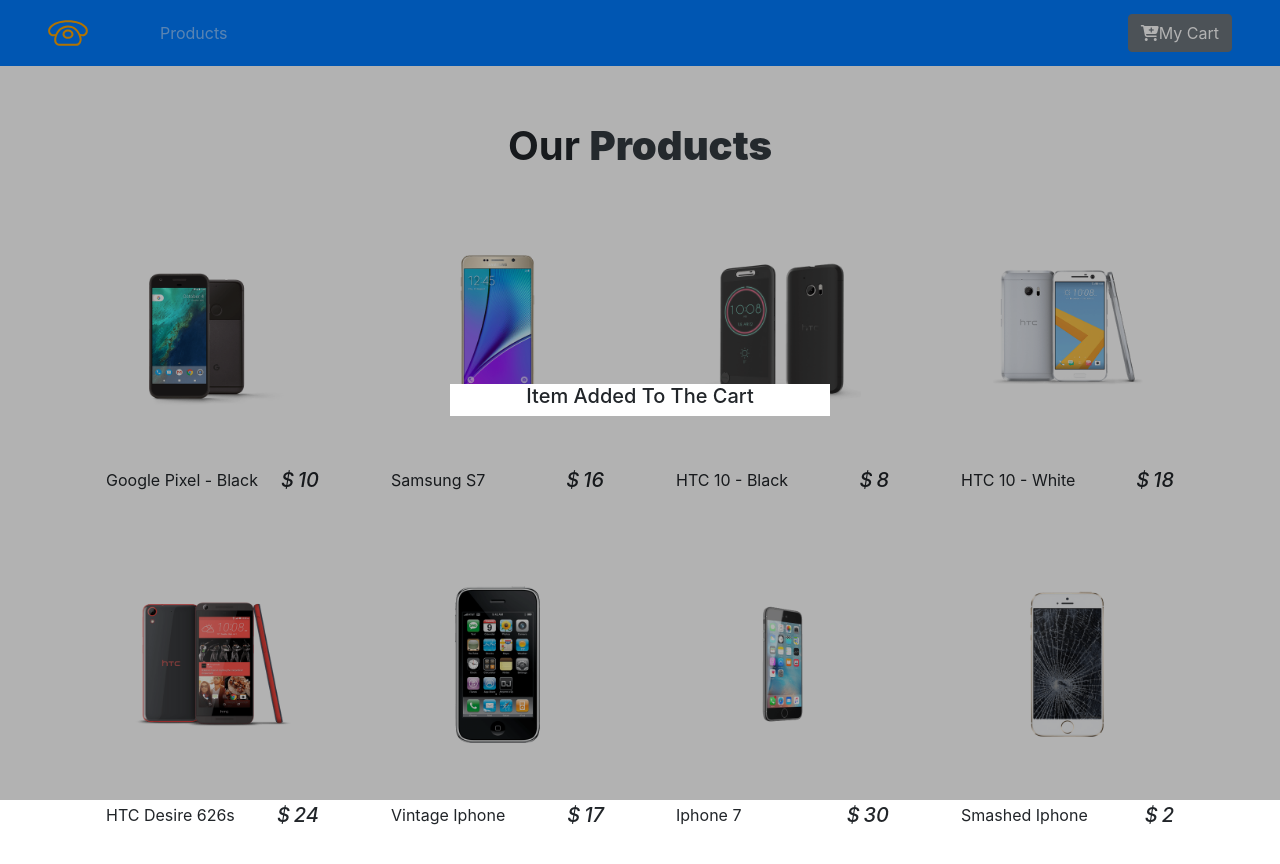
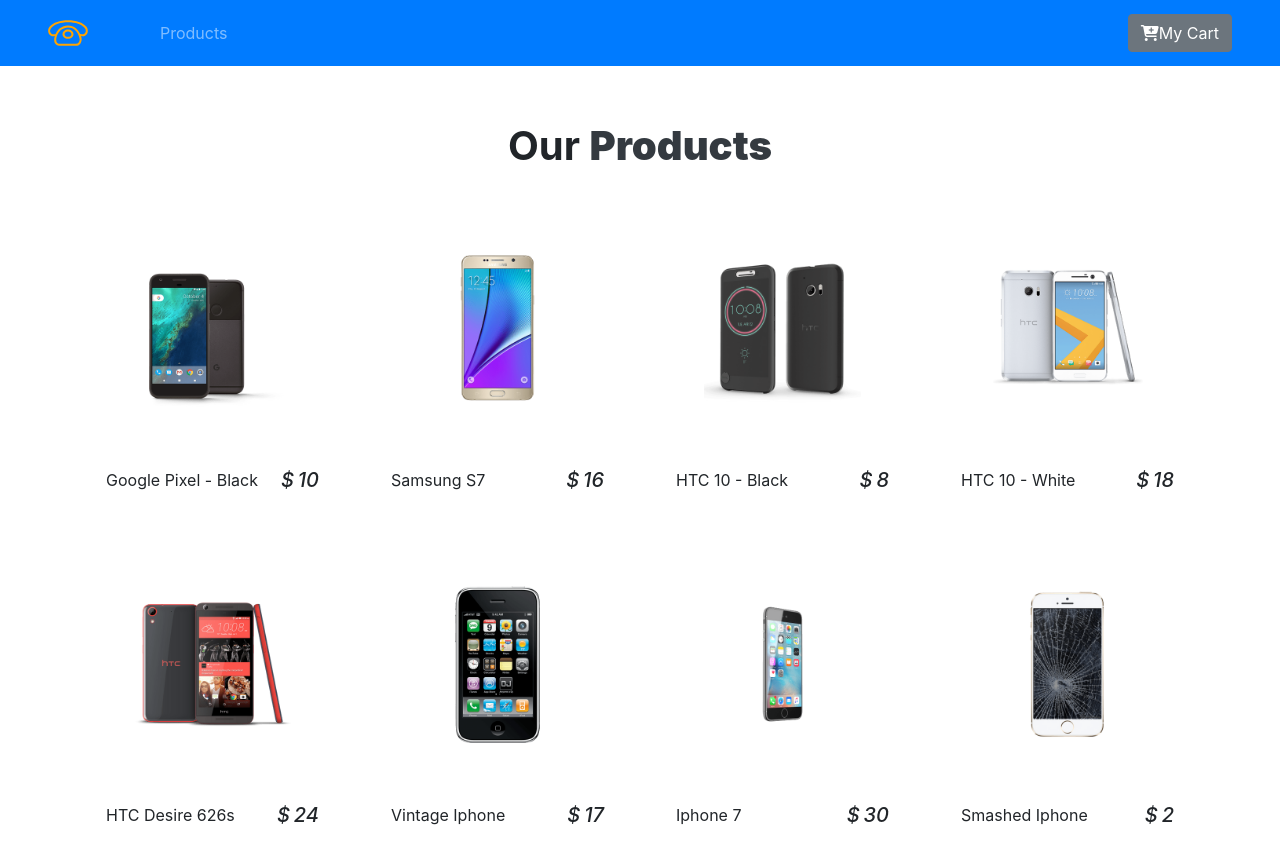
Before and after one commit to NickSolante/cart, a React (Create React App) app: page / in a window 1280 px wide. Shown: the top 864 px of the page. Built offline with nearby package versions, Linux system fonts and the light colour scheme.

Commit message:
git push

```diff
--- a/src/components/Modal.js
+++ b/src/components/Modal.js
@@ -1,7 +1,7 @@
 import React from 'react'
 import styled from 'styled-components'
 import CartContext from '../context/cartContext'
-import { Button } from 'react-bootstrap'
+import { Button, Row, Col } from 'react-bootstrap'
 import { Link } from 'react-router-dom'
 
 function Modal() {
@@ -19,9 +19,26 @@
                 <div className='row'>
                   <div
                     id='modalCon'
-                    className='col-8 mx-auto col-md-6 col-lg-4 text-center text-capitalize'
+                    className='col-8 mx-auto col-md-6 col-lg-4 text-center text-capitalize p-5'
                   >
                     <h5>Item added to the cart</h5>
+                    <img src={img} className='img-fluid' alt='product'></img>
+                    <h5>{title}</h5>
+                    <h5 className='text-muted'>Price : ${price}</h5>
+                    <Row>
+                      <Col>
+                        <Link to='/'>
+                          <Button onClick={() => closeModal()}>Store</Button>
+                        </Link>
+                      </Col>
+                      <Col>
+                        <Link to='/cart/'>
+                          <Button cart onClick={() => closeModal()}>
+                            Cart
+                          </Button>
+                        </Link>
+                      </Col>
+                    </Row>
                   </div>
                 </div>
               </div>
--- a/src/context/CartState.js
+++ b/src/context/CartState.js
@@ -7,7 +7,7 @@
   const [detailProducts, setDetailProducts] = useState(detailProduct)
   const [cart, setCart] = useState([])
   const [price, setPrice] = useState(0)
-  const [modalOpen, setModalOpen] = useState(true)
+  const [modalOpen, setModalOpen] = useState(false)
   const [modalProduct, setModalProduct] = useState(detailProduct)
   //When rather than using component did mount
   //use "useEffect hook to immitate didmount"
```
